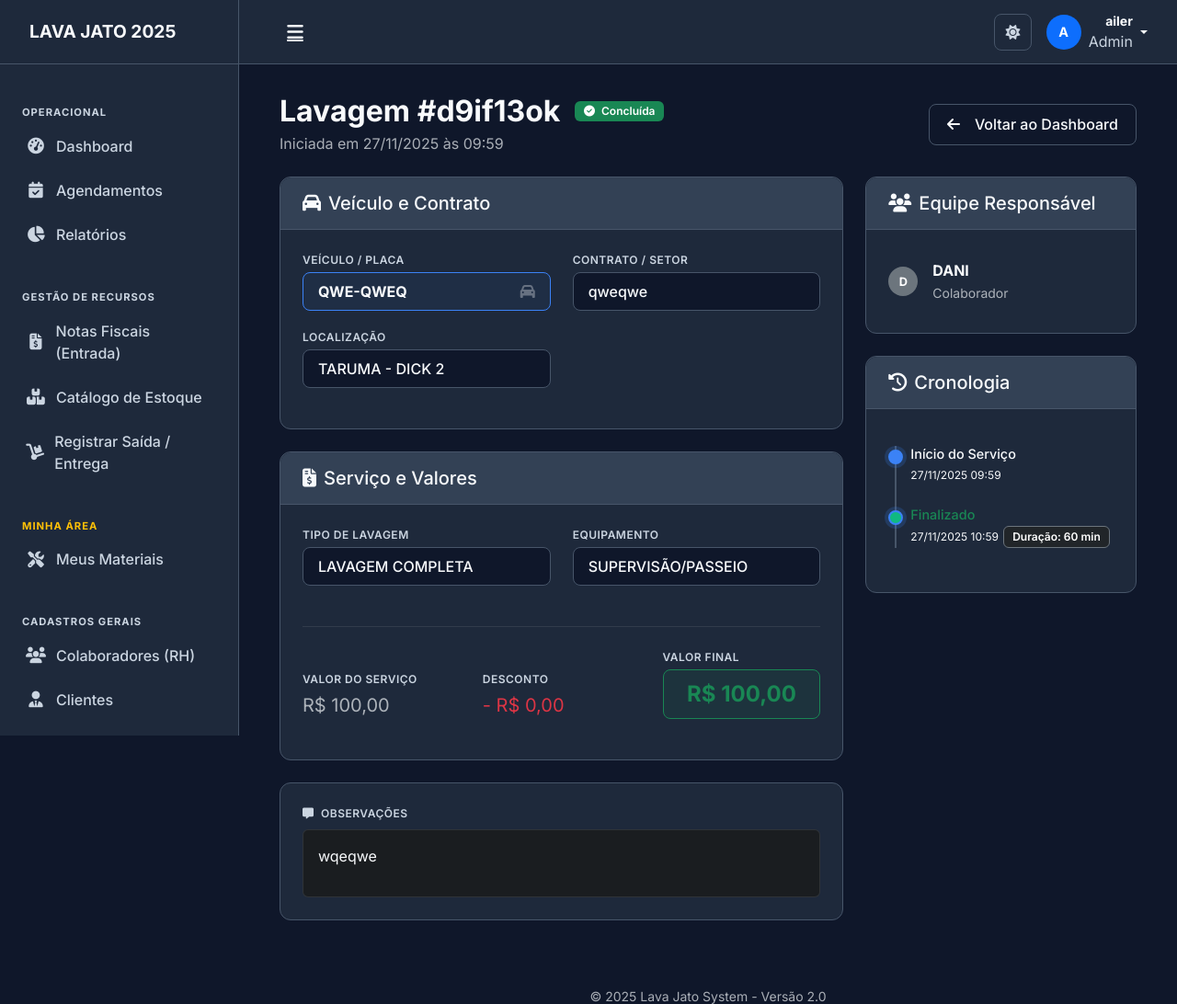
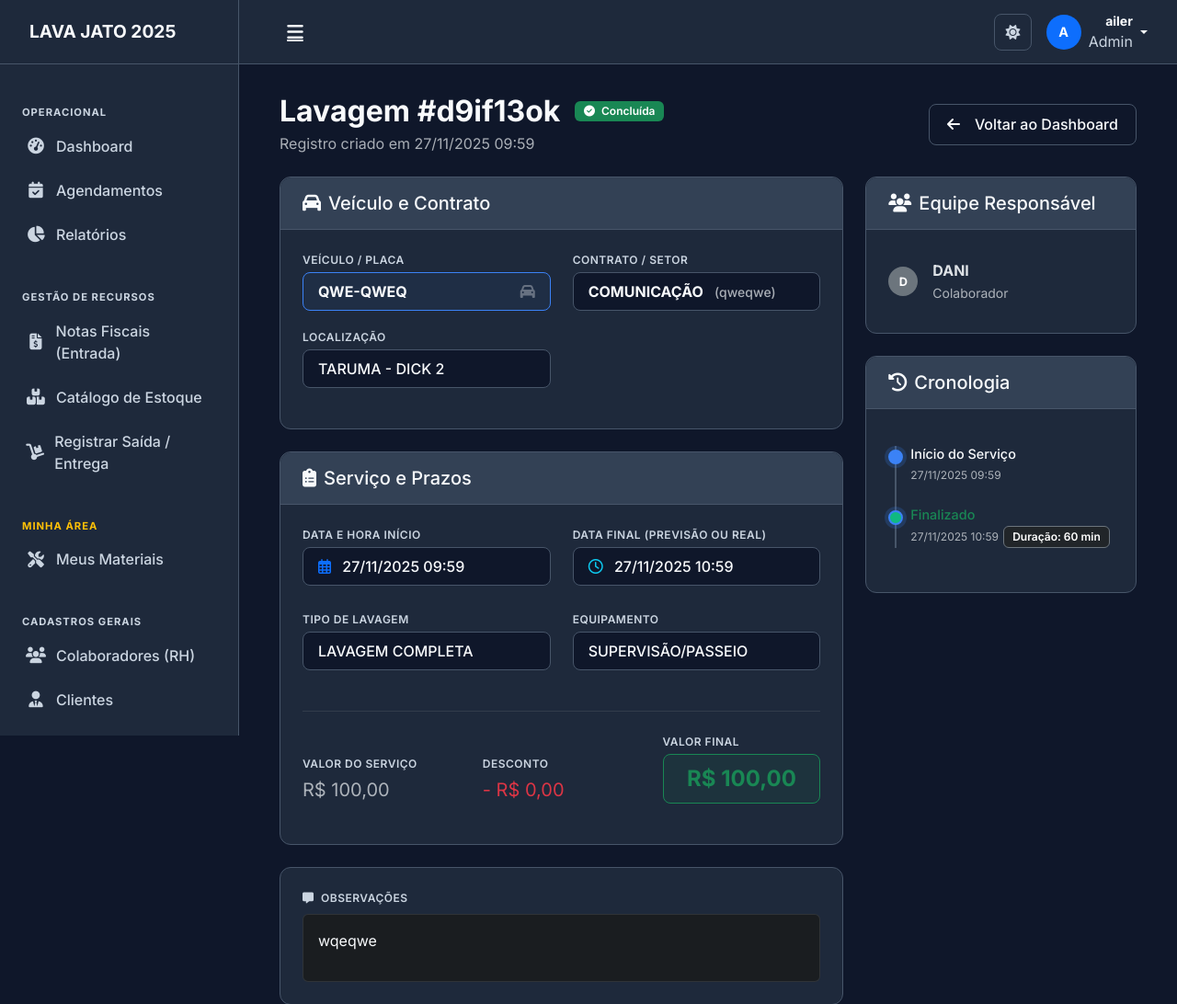
Before and after one commit to Ailer20/lavajato2025, a Django app: page /detalhes/42/ in a window 1280 px wide. Shown: the top 1092 px of the page at 92% size. Run offline with Django 5.2, Linux system fonts and the light colour scheme; a user stored in the database is signed in; data comes from the database, SQL or seed files in the repository; both versions use the stored data as it was after the commit; some libraries are stand-ins or nearby versions.

Commit message:
ADD ATUALIZAÇÃO NOVA LAVAGEM

```diff
--- a/lavagens/views.py
+++ b/lavagens/views.py
@@ -74,21 +74,20 @@ def nova_lavagem(request):
         try:
             # 1. Captura dos dados
             placa_veiculo = request.POST.get("placa_veiculo")
-
-            # Captura o ID do dropdown (onde você seleciona "COMUNICAÇÃO")
             cliente_id = request.POST.get("cliente")
-
             base_id = request.POST.get("base")
             local = request.POST.get("local")
             tipo_lavagem_id = request.POST.get("tipo_lavagem")
             transporte_id = request.POST.get("transporte_equipamento")
             lavadores_ids = request.POST.getlist("lavadores")
             hora_inicio_str = request.POST.get("hora_inicio")
+
+            # --- NOVO: Captura a Hora Final ---
+            hora_termino_str = request.POST.get("hora_termino")
+            # ----------------------------------
+
             observacoes = request.POST.get("observacoes", "")
-
-            # Captura o que foi digitado manualmente (se houver)
-            contrato_manual = request.POST.get("contrato", "")
-
+            contrato = request.POST.get("contrato", "")
             valor_servico_str = request.POST.get("valor_servico")
 
             # 2. Validação
@@ -99,43 +98,48 @@ def nova_lavagem(request):
             # 3. Conversão e Buscas
             hora_inicio_obj = datetime.strptime(hora_inicio_str, '%Y-%m-%dT%H:%M')
             data_lavagem_obj = hora_inicio_obj.date()
+
+            # --- LÓGICA PARA HORA TÉRMINO ---
+            hora_termino_obj = None
+            if hora_termino_str:
+                hora_termino_obj = datetime.strptime(hora_termino_str, '%Y-%m-%dT%H:%M')
+            # --------------------------------
+
             valor_servico = Decimal(valor_servico_str) if valor_servico_str else Decimal('0.00')
 
             base = get_object_or_404(Base, id=base_id)
             tipo_lavagem = get_object_or_404(TipoLavagem, id=tipo_lavagem_id)
             transporte_equipamento = get_object_or_404(TransporteEquipamento, id=transporte_id)
 
-            # --- LÓGICA DE CONTRATO/SETOR (A CORREÇÃO ESTÁ AQUI) ---
-            # Começa com o que foi digitado manualmente
-            texto_final_contrato = contrato_manual
-
             cliente_obj = None
             if cliente_id:
                 try:
                     cliente_obj = Cliente.objects.get(id=cliente_id)
-                    # SE NÃO DIGITOU NADA MANUALMENTE, USA O NOME DO SETOR SELECIONADO
-                    if not texto_final_contrato:
-                        texto_final_contrato = cliente_obj.nome
                 except Cliente.DoesNotExist:
                     pass
 
             # 4. Criação
             lavagem = Lavagem.objects.create(
                 placa_veiculo=placa_veiculo.upper(),
-                cliente=cliente_obj, # Salva o vínculo para relatórios futuros
+                cliente=cliente_obj,
                 base=base,
                 local=local,
                 tipo_lavagem=tipo_lavagem,
                 transporte_equipamento=transporte_equipamento,
                 hora_inicio=hora_inicio_obj,
-                hora_termino=None,
+
+                # --- AQUI: Salva a hora término ---
+                hora_termino=hora_termino_obj,
+                # ----------------------------------
+
                 data_lavagem=data_lavagem_obj,
                 observacoes=observacoes,
+                contrato=contrato,
+                valor_servico=valor_servico,
 
-                # AQUI SALVA O NOME "COMUNICAÇÃO" NO CAMPO DE TEXTO
-                contrato=texto_final_contrato,
-
-                valor_servico=valor_servico,
+                # Se já tiver hora término, podemos considerar CONCLUIDA automaticamente?
+                # Se preferir, descomente a linha abaixo:
+                # status='CONCLUIDA' if hora_termino_obj else 'EM_ANDAMENTO',
             )
 
             if lavadores_ids:
@@ -147,7 +151,6 @@ def nova_lavagem(request):
         except Exception as e:
             messages.error(request, f"Erro ao criar lavagem: {str(e)}")
             return redirect("nova_lavagem")
-
     # GET
     context = {
         "clientes": Cliente.objects.filter(ativo=True).order_by('nome'),
--- a/templates/lavagens/detalhes_lavagem.html
+++ b/templates/lavagens/detalhes_lavagem.html
@@ -27,7 +27,7 @@
                 {% endif %}
             </div>
             <p class="text-muted mb-0 mt-1">
-                Iniciada em {{ lavagem.hora_inicio|date:"d/m/Y \à\s H:i" }}
+                Registro criado em {{ lavagem.created_at|default:lavagem.hora_inicio|date:"d/m/Y H:i" }}
             </p>
         </div>
         <a href="{% url 'dashboard' %}" class="btn btn-outline-secondary">
@@ -60,7 +60,16 @@
                         <div class="col-md-6 detail-group">
                             <span class="detail-label">Contrato / Setor</span>
                             <div class="detail-value">
-                                {{ lavagem.contrato|default:"Não informado" }}
+                                {% if lavagem.cliente %}
+                                    <strong>{{ lavagem.cliente.nome }}</strong>
+                                    {% if lavagem.contrato %}
+                                        <small class="text-muted ms-2">({{ lavagem.contrato }})</small>
+                                    {% endif %}
+                                {% elif lavagem.contrato %}
+                                    {{ lavagem.contrato }}
+                                {% else %}
+                                    <span class="text-muted fst-italic">Não informado</span>
+                                {% endif %}
                             </div>
                         </div>
 
@@ -74,9 +83,31 @@
 
             <div class="card-custom mb-4">
                 <div class="card-header-custom">
-                    <h5 class="mb-0"><i class="fas fa-file-invoice-dollar me-2"></i>Serviço e Valores</h5>
+                    <h5 class="mb-0"><i class="fas fa-clipboard-list me-2"></i>Serviço e Prazos</h5>
                 </div>
                 <div class="card-body">
+
+                    <div class="row mb-2">
+                        <div class="col-md-6 detail-group">
+                            <span class="detail-label">Data e Hora Início</span>
+                            <div class="detail-value">
+                                <i class="far fa-calendar-alt me-2 text-primary"></i>
+                                {{ lavagem.hora_inicio|date:"d/m/Y H:i" }}
+                            </div>
+                        </div>
+                        <div class="col-md-6 detail-group">
+                            <span class="detail-label">Data Final (Previsão ou Real)</span>
+                            <div class="detail-value">
+                                {% if lavagem.hora_termino %}
+                                    <i class="far fa-clock me-2 text-info"></i>
+                                    {{ lavagem.hora_termino|date:"d/m/Y H:i" }}
+                                {% else %}
+                                    <span class="text-muted small">Não informada</span>
+                                {% endif %}
+                            </div>
+                        </div>
+                    </div>
+
                     <div class="row">
                         <div class="col-md-6 detail-group">
                             <span class="detail-label">Tipo de Lavagem</span>
@@ -153,7 +184,7 @@
                 <div class="card-body">
                     <ul class="list-group list-group-flush bg-transparent">
                         {% for lavador in lavagem.lavadores.all %}
-                            <li class="list-group-item bg-transparent text-light d-flex align-items-center px-0">
+                            <li class="list-group-item bg-transparent d-flex align-items-center px-0">
                                 <div class="avatar-circle bg-secondary me-3" style="width: 32px; height: 32px; font-size: 0.8rem;">
                                     {{ lavador.nome|slice:":1" }}
                                 </div>
@@ -181,7 +212,7 @@
                             <div class="timeline-dot"></div>
                             <div class="timeline-content">
                                 <h6>Início do Serviço</h6>
-                                <small class="text-light">{{ lavagem.hora_inicio|date:"d/m/Y H:i" }}</small>
+                                <small class="text-muted">{{ lavagem.hora_inicio|date:"d/m/Y H:i" }}</small>
                             </div>
                         </div>
 
@@ -198,7 +229,7 @@
                                 <div class="timeline-dot" style="background-color: var(--success-color);"></div>
                                 <div class="timeline-content">
                                     <h6 class="text-success">Finalizado</h6>
-                                    <small class="text-light">{{ lavagem.hora_termino|date:"d/m/Y H:i" }}</small>
+                                    <small class="text-muted">{{ lavagem.hora_termino|date:"d/m/Y H:i" }}</small>
                                     <div class="mt-1 badge bg-dark border border-secondary">
                                         Duração: {{ lavagem.duracao_lavagem }} min
                                     </div>
@@ -224,18 +255,18 @@
 {% if lavagem.status == 'EM_ANDAMENTO' %}
 <div class="modal fade" id="cancelModal" tabindex="-1">
     <div class="modal-dialog">
-        <div class="modal-content" style="background-color: var(--card-bg); color: var(--text-light); border: 1px solid var(--border-color);">
-            <div class="modal-header border-bottom-0">
+        <div class="modal-content bg-dark">
+            <div class="modal-header">
                 <h5 class="modal-title text-danger">Cancelar Lavagem</h5>
-                <button type="button" class="btn-close" data-bs-dismiss="modal" style="filter: invert(1);"></button>
+                <button type="button" class="btn-close btn-close-white" data-bs-dismiss="modal"></button>
             </div>
             <form method="POST" action="{% url 'cancelar_lavagem' lavagem.id %}">
                 {% csrf_token %}
                 <div class="modal-body">
                     <p>Tem certeza que deseja cancelar a lavagem do veículo <strong>{{ lavagem.placa_veiculo }}</strong>?</p>
                     <div class="mb-3">
-                        <label class="form-label">Motivo *</label>
-                        <textarea class="form-control" name="motivo" rows="3" required placeholder="Descreva o motivo..."></textarea>
+                        <label class="form-label-custom">Motivo *</label>
+                        <textarea class="form-control form-control-custom" name="motivo" rows="3" required placeholder="Descreva o motivo..."></textarea>
                     </div>
                 </div>
                 <div class="modal-footer border-top-0">
@@ -251,6 +282,7 @@
 
 {% block extra_js %}
 <script>
+    // Script para atualizar o tempo decorrido em tempo real
     {% if lavagem.status == 'EM_ANDAMENTO' %}
     function atualizarTempo() {
         const inicio = new Date('{{ lavagem.hora_inicio|date:"c" }}');
@@ -270,8 +302,8 @@
         if(el) el.textContent = texto;
     }
 
-    setInterval(atualizarTempo, 60000);
-    atualizarTempo();
+    setInterval(atualizarTempo, 60000); // Atualiza a cada minuto
+    atualizarTempo(); // Executa na hora
     {% endif %}
 </script>
 
```
Also changed, not shown: lavajato2025/settings.py (+17 -17 lines), templates/lavagens/nova_lavagem.html (+21 -0 lines), db.sqlite3, 1 other file.
